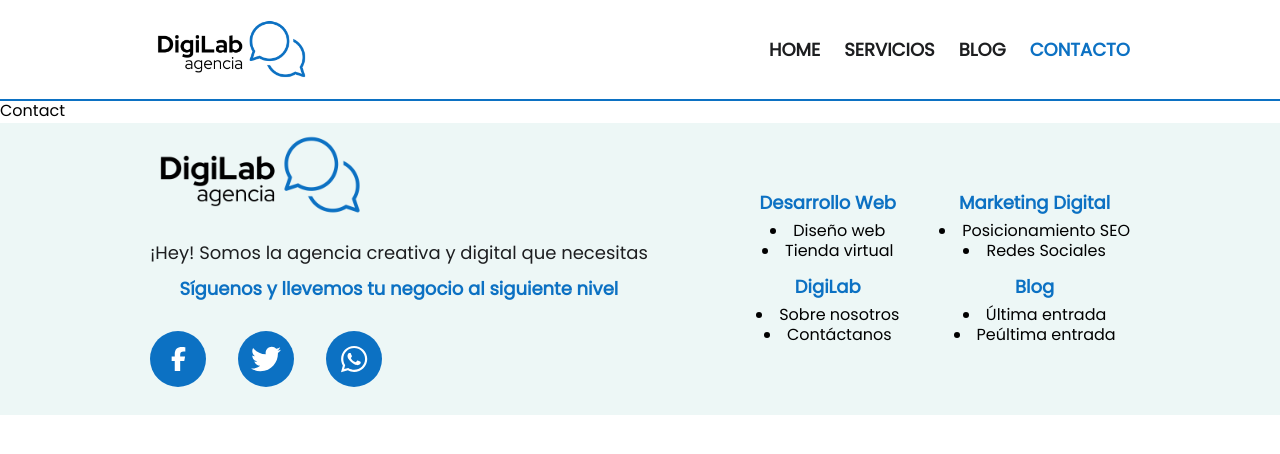
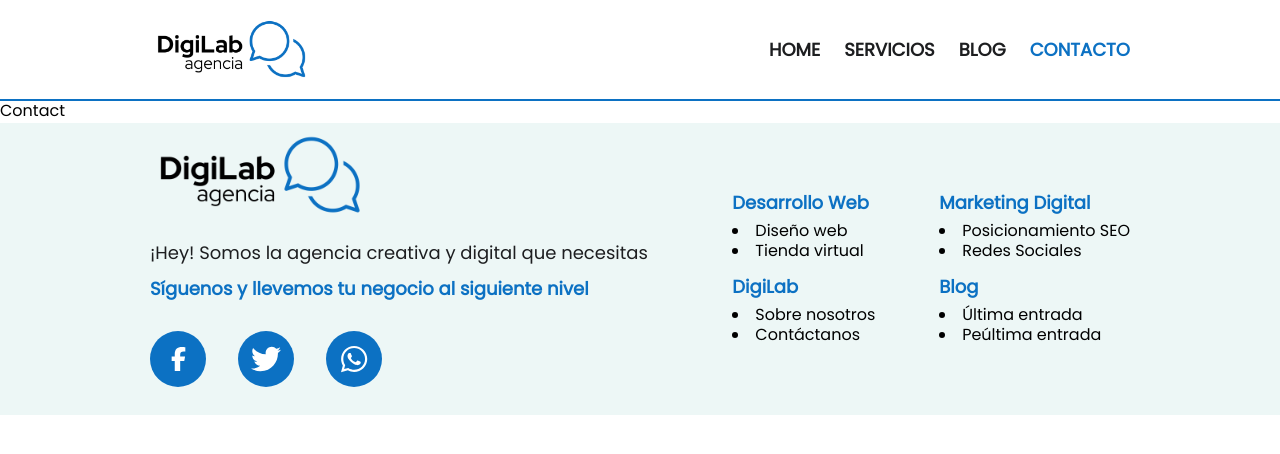
Before and after one commit to anthonysilvac91/Agencia_Desarrollo_Web, a React (Vite) app: page /contacto in a window 1280 px wide. Shown: the top 454 px of the page. Built offline with nearby package versions, Linux system fonts and the light colour scheme.

Commit message:
se agrega screen 1920

```diff
--- a/src/Components/Footer.jsx
+++ b/src/Components/Footer.jsx
@@ -5,14 +5,14 @@ import { faFacebookF, faTwitter, faWhatsapp } from '@fortawesome/free-brands-svg
 
 const Footer = () => {
   return (
-    <footer className='bg-blue-light px-psm xl:px-pxl 2xl:px-p2xl py-3 flex flex-col lg:flex-row lg:justify-between lg:items-center'>
+    <footer className='bg-blue-light px-psm xl:px-pxl 2xl:px-p2xl 3xl:px-p3xl py-3 flex flex-col lg:flex-row lg:justify-between lg:items-center'>
         <div className='grid grid-cols-3'>
 
             <div className='h-20 2xl:h-24 lg:justify-start col-span-3 flex justify-center items-center'>
                 <img className='h-full' src={logo_blue} alt="logo_digilab" />
             </div>
 
-            <div className='col-span-3 text-black text-sm md:text-center md:my-3 2xl:text-[20px] xl:text-[18px] lg:text-[16px] '>
+            <div className='col-span-3 text-black text-sm md:text-center lg:text-start md:my-3 2xl:text-[20px] xl:text-[18px] lg:text-[16px] '>
                 <p className='my-2 xl:my-4'>
                 ¡Hey! Somos la agencia creativa y digital que necesitas
                 </p>
@@ -35,7 +35,7 @@ const Footer = () => {
 
         </div>
 
-        <div className='grid grid-cols-2 my-2 text-sm 2xl:gap-6 lg:gap-4 xl:items-center md:text-center md:gap-4 '>
+        <div className='grid grid-cols-2 my-2 text-sm 2xl:gap-6 lg:gap-4 xl:items-center md:text-center lg:text-start md:gap-4 '>
             <div className=' col-span-1'>
                 <h3 className='text-blue-dark font-semibold lg:text-[16px] xl:text-[18px] 2xl:text-[20px] 2xl:mb-2 lg:mb-2 '>Desarrollo Web</h3>
                 <li className='text-[10px] lg:text-[14px] xl:text-[16px] 2xl:text-[18px] '>Diseño web</li>
--- a/src/Components/Navbar.jsx
+++ b/src/Components/Navbar.jsx
@@ -18,7 +18,7 @@ const Navbar = () => {
 
 
   return (
-    <header className='px-psm xl:px-pxl 2xl:px-p2xl'>
+    <header className='px-psm xl:px-pxl 2xl:px-p2xl 3xl:px-p3xl'>
     <nav className=''>
         <div className='flex justify-between py-5 items-center'>
 
--- a/tailwind.config.js
+++ b/tailwind.config.js
@@ -18,6 +18,10 @@ export default {
         'psm': '50px',
         'pxl': '150px',
         'p2xl': '200px',
+        'p3xl': '300px',
+      },
+      screens:{
+        '3xl': '1920px'
       }
 
 
```
